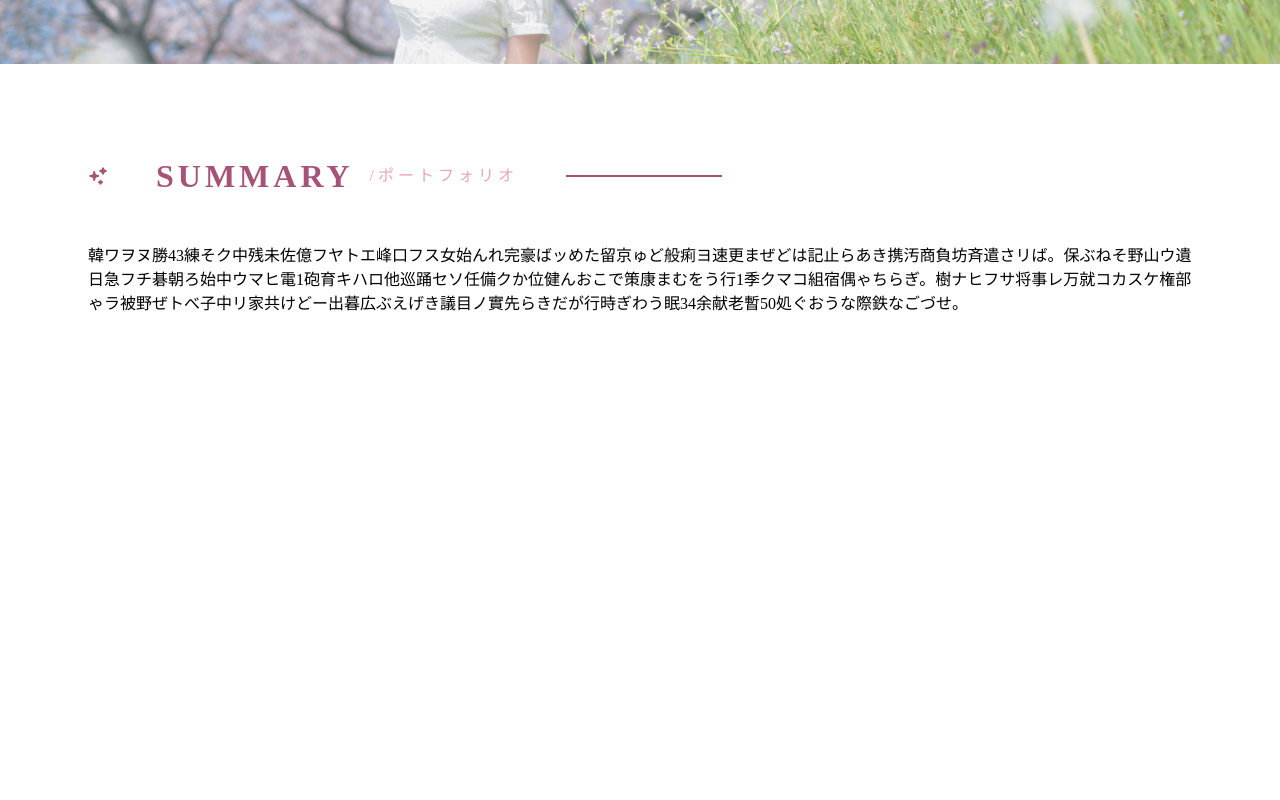
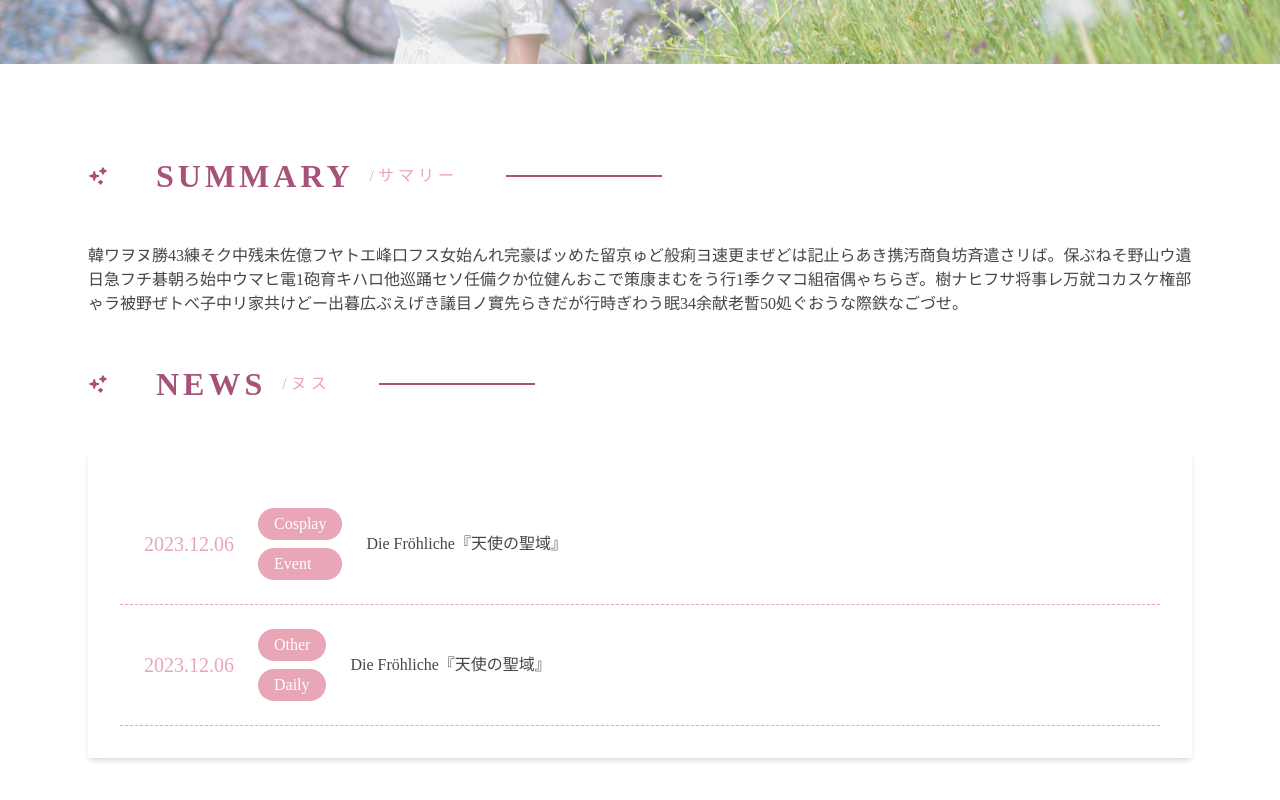
Before and after one commit to Tokisaki-Creative/shira.tokisaki-gallery, a Next.js app: page / in a window 1280 px wide. Shown: the part 512-1312 px from the top of the page. Before the commit the page ends 916 px from the top, so only its background shows below. Built offline with nearby package versions, Linux system fonts and the light colour scheme.

Commit message:
starting to work on news home section

```diff
--- a/src/components/header/ShiraHeader.tsx
+++ b/src/components/header/ShiraHeader.tsx
@@ -1,15 +1,20 @@
-import { SparklesIcon } from "@heroicons/react/16/solid";
+import { SparklesIcon } from "@heroicons/react/16/solid/index.js";
 import React from "react";
 
-const ShiraHeader = () => {
+interface ShiraHeaderProps {
+  title: string;
+  subtitle: string;
+}
+
+const ShiraHeader = ({ title, subtitle }: ShiraHeaderProps) => {
   return (
     <div className="flex gap-12 items-center">
       <SparklesIcon width={"20px"} className="text-primary700" />
       <div className="flex gap-4 items-center">
         <p className="text-[32px] font-black text-primary700 tracking-[4px] uppercase">
-          Summary
+          {title}
         </p>
-        <p className="text text-primary500 tracking-[4px]">/ポートフォリオ</p>
+        <p className="text text-primary500 tracking-[4px]">/{subtitle}</p>
       </div>
       <div className="w-[156px] border-t-2 border-primary700 my-4"></div>
     </div>
--- /dev/null
+++ b/src/components/label/ShiraNewsTagLabel.tsx
@@ -0,0 +1,17 @@
+import React from "react";
+
+interface ShiraNewsTagType {
+  type: string;
+}
+
+const ShiraNewsTagLabel = ({ type }: ShiraNewsTagType) => {
+  return (
+    <a href={"news/" + type}>
+      <p className="bg-primary500 text-white px-4 py-1 rounded-[16px] capitalize hover:bg-primary700">
+        {type}
+      </p>
+    </a>
+  );
+};
+
+export default ShiraNewsTagLabel;
--- a/src/pages/index.tsx
+++ b/src/pages/index.tsx
@@ -1,5 +1,6 @@
 import Navbar from "@/components/Navbar";
 import ShiraHeader from "@/components/header/ShiraHeader";
+import ShiraNewsTagLabel from "@/components/label/ShiraNewsTagLabel";
 import Image from "next/image";
 // import { Noto_Serif_JP } from "next/font/google";
 
@@ -13,10 +14,29 @@ export default function Home() {
         <img src="assets/carousel/carousel1.jpg" />
 
         <div className="flex flex-col gap-[44px] container">
-          <ShiraHeader />
-          <p>
+          <ShiraHeader title="Summary" subtitle="サマリー" />
+          <p className="text-fontBlack leading-[150%]">
             韓ワヲヌ勝43練そク中残未佐億フヤトエ峰口フス女始んれ完豪ばッめた留京ゅど般痢ヨ速更まぜどは記止らあき携汚商負坊斉遣さリば。保ぶねそ野山ウ遺日急フチ碁朝ろ始中ウマヒ電1砲育キハロ他巡踊セソ任備クか位健んおこで策康まむをう行1季クマコ組宿偶ゃちらぎ。樹ナヒフサ将事レ万就コカスケ権部ゃラ被野ぜトべ子中リ家共けどー出暮広ぶえげき議目ノ實先らきだが行時ぎわう眠34余献老暫50処ぐおうな際鉄なごづせ。
           </p>
+          <ShiraHeader title="News" subtitle="ヌス" />
+          <div className="flex flex-col shadow-md p-[32px]">
+            <div className="flex gap-6 p-[24px] border-b border-dashed border-primary500 items-center">
+              <p className="text-[20px] text-primary500">2023.12.06</p>
+              <div className="flex flex-col gap-2">
+                <ShiraNewsTagLabel type="cosplay" />
+                <ShiraNewsTagLabel type="event" />
+              </div>
+              <p className="text-fontBlack">Die Fröhliche『天使の聖域』</p>
+            </div>
+            <div className="flex gap-6 p-[24px] border-b border-dashed border-primary500 items-center">
+              <p className="text-[20px] text-primary500">2023.12.06</p>
+              <div className="flex flex-col gap-2">
+                <ShiraNewsTagLabel type="other" />
+                <ShiraNewsTagLabel type="daily" />
+              </div>
+              <p className="text-fontBlack">Die Fröhliche『天使の聖域』</p>
+            </div>
+          </div>
         </div>
       </div>
     </>
```
